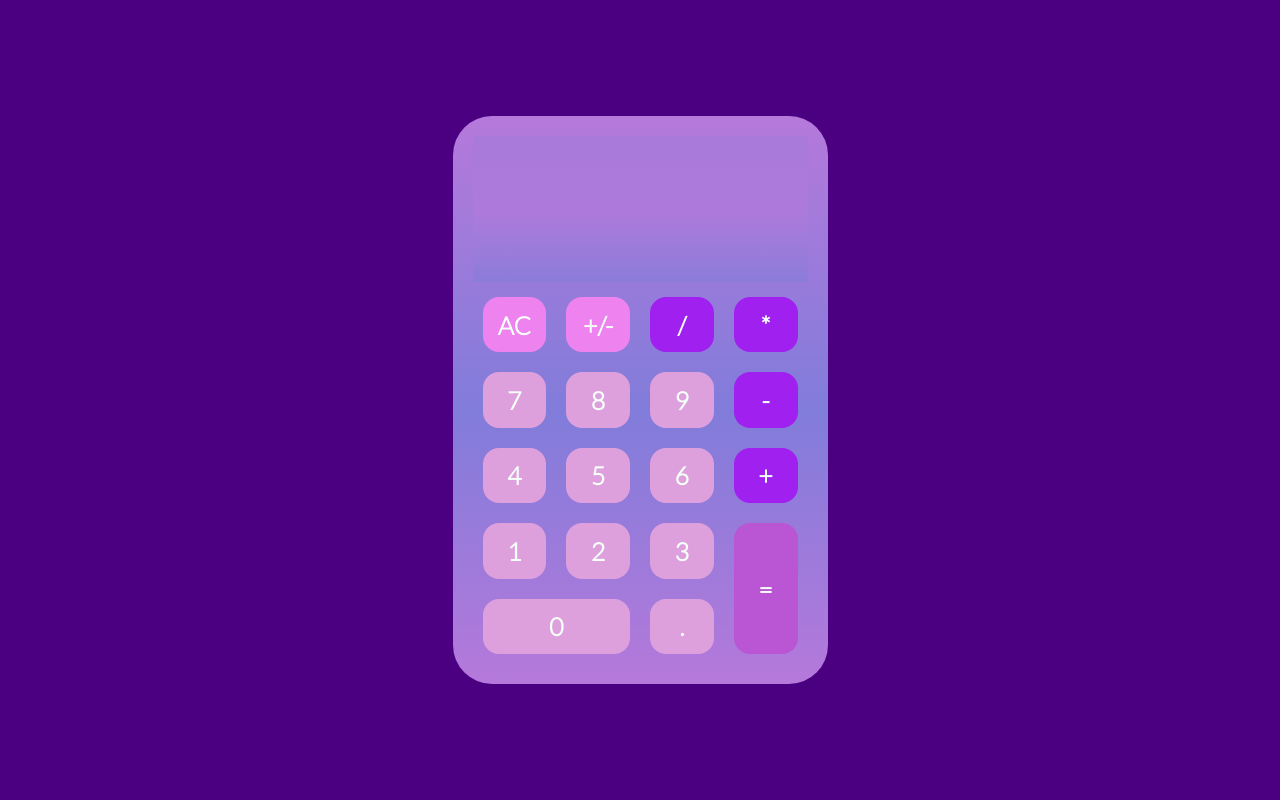
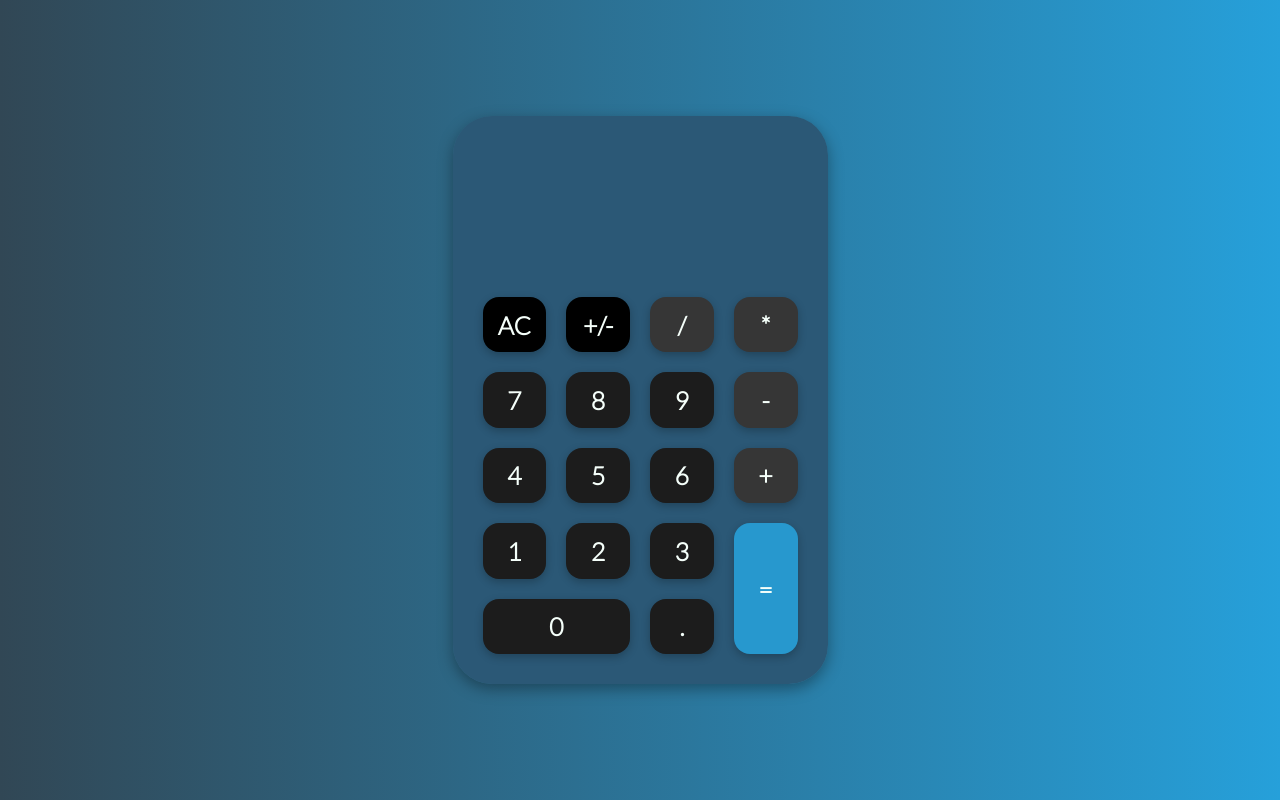
Before and after one commit to Michaeleduardoo/Calculadora, a plain HTML site: page index.html in a window 1280 px wide. Drawn offline with Linux system fonts and the light colour scheme.

Commit message:
Alterações

```diff
--- a/index.html
+++ b/index.html
@@ -1,20 +1,23 @@
 <!DOCTYPE html>
 <html lang="pt-Br">
-
   <head>
-    <meta charset="UTF-8">
-    <meta http-equiv="X-UA-Compatible" content="IE=edge">
-    <meta name="viewport" content="width=device-width, initial-scale=1.0">
-    <link rel="stylesheet" href="./styles.css">
-    <link rel="preconnect" href="https://fonts.googleapis.com">
-    <link rel="preconnect" href="https://fonts.gstatic.com" crossorigin>
-    <link href="https://fonts.googleapis.com/css2?family=Lato:wght@300&display=swap" rel="stylesheet">
+    <meta charset="UTF-8" />
+    <meta http-equiv="X-UA-Compatible" content="IE=edge" />
+    <meta name="viewport" content="width=device-width, initial-scale=1.0" />
+    <link rel="stylesheet" href="./styles.css" />
+    <link rel="preconnect" href="https://fonts.googleapis.com" />
+    <link rel="preconnect" href="https://fonts.gstatic.com" crossorigin />
+    <link
+      href="https://fonts.googleapis.com/css2?family=Lato:wght@300&display=swap"
+      rel="stylesheet"
+    />
+    <link rel="icon" href="./icon.png" />
     <title>Calculadora</title>
   </head>
 
   <body>
     <div>
-        <input class="display">
+      <input class="display" />
       <button class="g-button" onclick="limpaTela()">AC</button>
       <button class="g-button" onclick="inverterNumero()">+/-</button>
       <button class="b-button" onclick="adicionarCaracter('/')">/</button>
@@ -31,10 +34,11 @@
       <button class="black-button" onclick="adicionarCaracter('2')">2</button>
       <button class="black-button" onclick="adicionarCaracter('3')">3</button>
       <button class="equal-button equal" onclick="calcular()">=</button>
-        <button class="black-button zero" onclick="adicionarCaracter('0')">0</button>
+      <button class="black-button zero" onclick="adicionarCaracter('0')">
+        0
+      </button>
       <button class="black-button" onclick="adicionarCaracter('.')">.</button>
     </div>
-
   </body>
 
   <script src="./script.js"></script>
--- a/styles.css
+++ b/styles.css
@@ -2,12 +2,14 @@
   margin: 0;
   padding: 0;
   box-sizing: border-box;
-    font-family: 'Lato', sans-serif;
-    color:#F5FFFA;
+  font-family: "Lato", sans-serif;
+  color: #f5fffa;
 }
 
 body {
-    background: #4B0082;
+  background: #314755;
+  background: -webkit-linear-gradient(to right, #314755, #26a0da);
+  background: linear-gradient(to right, #314755, #26a0da);
   height: 100vh;
   width: 100vw;
   display: grid;
@@ -16,7 +18,7 @@ body {
 }
 
 div {
-    background: linear-gradient(0deg, rgba(181, 121, 219, 1) 0%, rgba(129, 124, 218, 1) 48%, rgba(181, 121, 219, 1) 100%);
+  background: linear-gradient(0deg, #2b5876 0%, #2b5876 48%, #2b5876 100%);
   border-radius: 39px;
   width: 375px;
   height: 568px;
@@ -24,25 +26,27 @@ div {
   grid-template-columns: repeat(4, 1fr);
   grid-template-rows: repeat(7, 1fr);
   padding: 20px;
+  box-shadow: rgba(0, 0, 0, 0.35) 0px 5px 15px;
 }
 
-input{
+input {
   font-size: 50px;
   font-weight: 600;
-    grid-column:1 / 5;
+  grid-column: 1 / 5;
   grid-row: 1 / 3;
   text-align: right;
-     background: linear-gradient(0deg, #8C7CDA 0%, #AD7ADB 48%, #A97ADA 100%);
+  background: transparent;
   align-items: end;
   margin-bottom: 5px;
   border: none;
   outline: none;
   text-align: right;
   padding-top: 80px;
-
+  border-top-right-radius: 30px;
+  border-top-left-radius: 30px;
 }
 
-button{
+button {
   font-size: 25px;
   border-radius: 16px;
   border: none;
@@ -51,41 +55,43 @@ button{
   cursor: pointer;
 }
 
-button:hover{
+button:hover {
   opacity: 0.8;
 }
-button:active{
+button:active {
   opacity: 0.6;
 }
 
-
-.black-button{
-   background: #DDA0DD;
+.black-button {
+  background: #1c1c1c;
+  box-shadow: rgba(0, 0, 0, 0.24) 0px 3px 8px;
 }
 
-.b-button{
-    background:#A020F0 ;
+.b-button {
+  background: #363636;
+  box-shadow: rgba(0, 0, 0, 0.24) 0px 3px 8px;
 }
 
-.equal-button{
-    background: #BA55D3;
+.equal-button {
+  background: #2798ce;
+  box-shadow: rgba(0, 0, 0, 0.24) 0px 3px 8px;
 }
 
-.g-button{
-    background: #EE82EE;
+.g-button {
+  background: #000;
+  box-shadow: rgba(0, 0, 0, 0.24) 0px 3px 8px;
 }
 
-.zero{
+.zero {
   grid-column: 1 / 3;
 }
 
-.equal{
+.equal {
   grid-row: 6 / 8;
   grid-column: 4 / 5;
 }
 
 @media screen and (max-width: 375px) {
-
   div {
     padding: 25px;
     width: 90%;
@@ -93,5 +99,4 @@ button:active{
     margin-left: auto;
     margin-right: auto;
   }
-
 }
```
Also changed, not shown: icon.png (added). Lines whose indentation alone changed are shown as unchanged.
